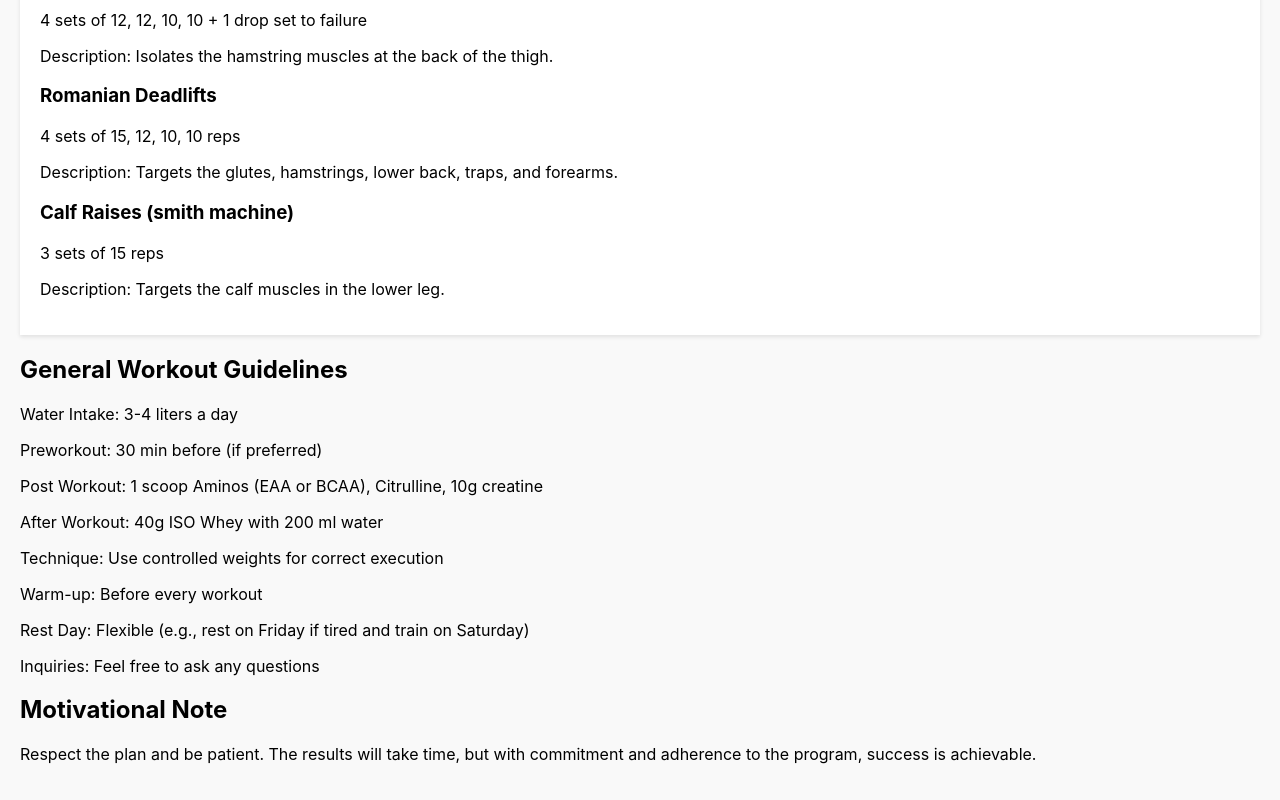
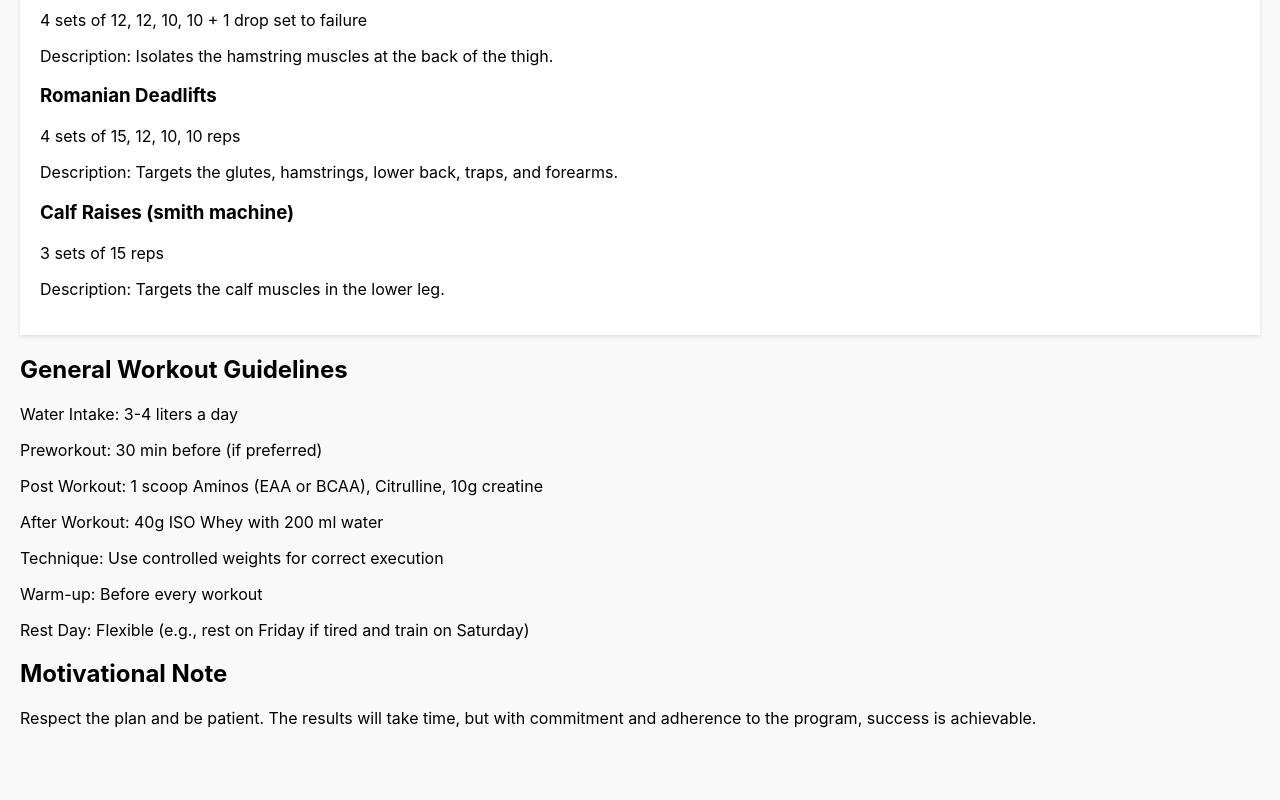
Before and after one commit to madebycm/training, a plain HTML site: page index.html in a window 1280 px wide. Shown: the part 809-1609 px from the top of the page. After the commit the page ends 1573 px from the top, so only its background shows below. Drawn offline with Linux system fonts and the light colour scheme.

Commit message:
update index.html

```diff
--- a/index.html
+++ b/index.html
@@ -253,7 +253,6 @@
             <p>Technique: Use controlled weights for correct execution</p>
             <p>Warm-up: Before every workout</p>
             <p>Rest Day: Flexible (e.g., rest on Friday if tired and train on Saturday)</p>
-            <p>Inquiries: Feel free to ask any questions</p>
         </section>
         <section id="motivational-note">
             <h2>Motivational Note</h2>
```
